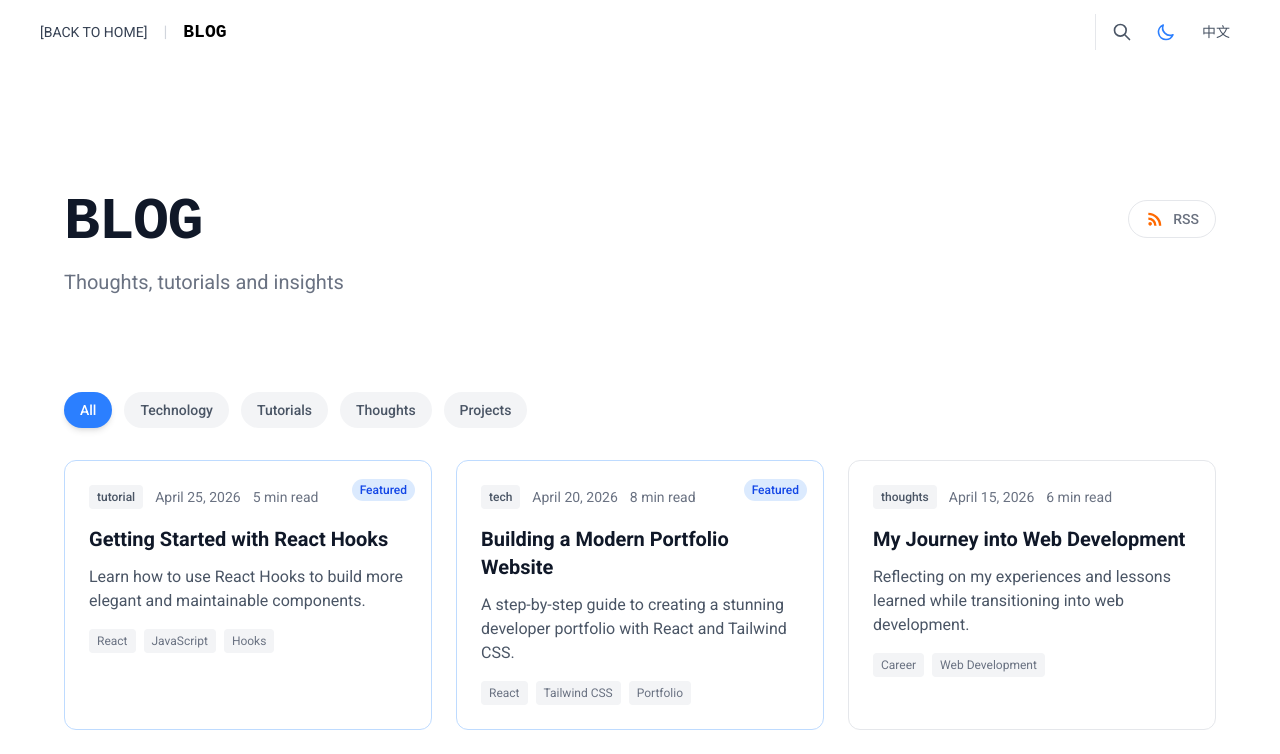
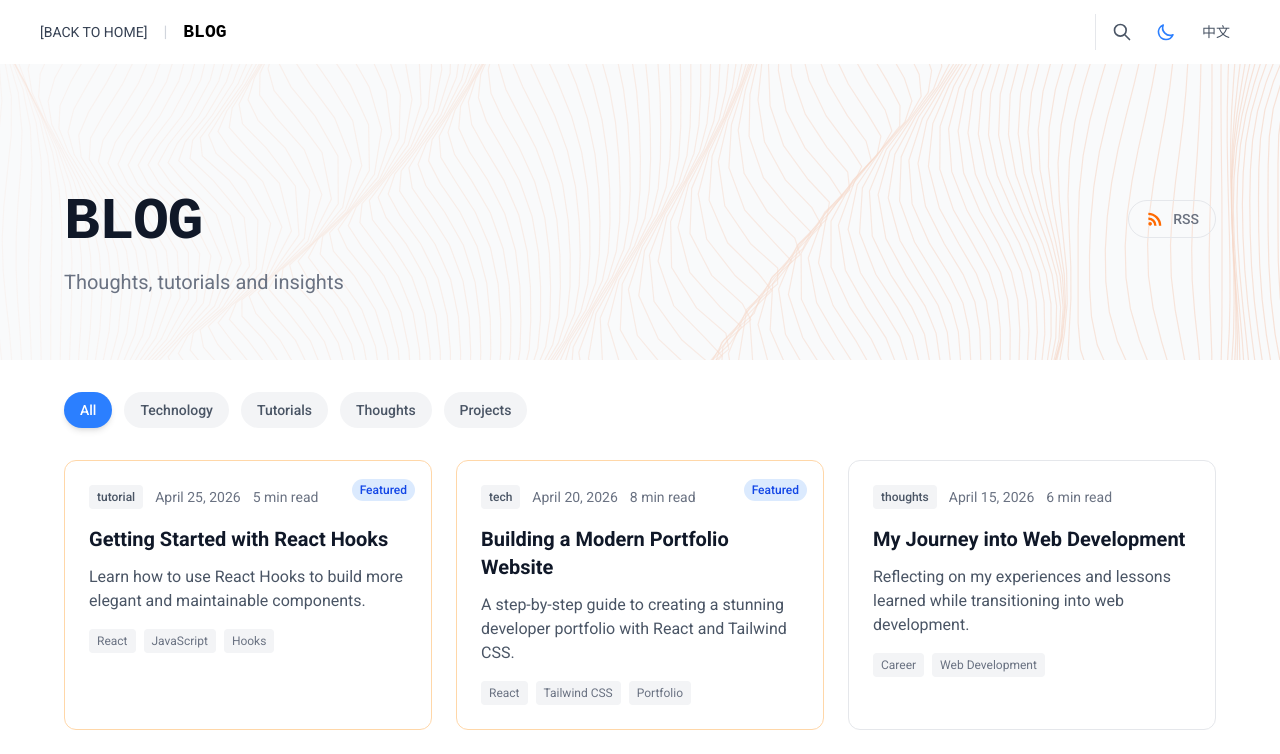
Before and after one commit to duan-deqing/duan-deqing.github.io, a React (Vite) app: page /blog in a window 1280 px wide. Shown: the top 754 px of the page. Built offline with nearby package versions, Linux system fonts and the light colour scheme; a web font is replaced by a local one.

Commit message:
ver 1.5.1 - 添加补丁，设置不同的颜色

```diff
--- a/package.json
+++ b/package.json
@@ -1,7 +1,7 @@
 {
   "name": "stylan_site",
   "private": true,
-  "version": "1.5.0",
+  "version": "1.5.1",
   "type": "module",
   "scripts": {
     "dev": "vite",
--- a/src/components/BlogPage/BlogHero.jsx
+++ b/src/components/BlogPage/BlogHero.jsx
@@ -11,15 +11,21 @@
  *
  * 【Props】
  * - t: function - 翻译函数
+ * - isDark: boolean - 是否深色模式
  * ============================================================================
  */
 
 import blogConfig from '../../blogConfig'
+import WaveAnimation from '../HomePage/WaveAnimation'
 
-export default function BlogHero({ t }) {
+export default function BlogHero({ t, isDark }) {
   return (
-    <section className="px-6 pt-24 pb-12 md:pt-32 md:pb-16">
-      <div className="max-w-6xl mx-auto">
+    <section className="relative px-6 pt-24 pb-12 md:pt-32 md:pb-16 bg-gray-50 dark:bg-gray-800/50 overflow-hidden">
+      {/* Wave 动画背景 */}
+      <div className="absolute inset-0 opacity-20">
+        <WaveAnimation color={isDark ? '#f97316' : '#ea580c'} />
+      </div>
+      <div className="relative z-10 max-w-6xl mx-auto">
         <div className="flex items-start justify-between">
           <div>
             {/* 页面标题 */}
--- a/src/components/BlogPage/BlogPost.jsx
+++ b/src/components/BlogPage/BlogPost.jsx
@@ -29,10 +29,10 @@ export default function BlogPost({ post, t }) {
   return (
     <Link
       to={`/blog/${post.slug}`}
-      className={`group relative bg-white dark:bg-gray-800 rounded-xl border transition-all duration-300 hover:shadow-[0_0_15px_rgba(59,130,246,0.3)] dark:hover:shadow-[0_0_15px_rgba(59,130,246,0.2)] block ${
+      className={`group relative bg-white dark:bg-gray-800 rounded-xl border transition-all duration-300 hover:shadow-[0_0_15px_rgba(234,88,12,0.3)] dark:hover:shadow-[0_0_15px_rgba(234,88,12,0.2)] block ${
         post.featured
-          ? 'border-blue-200 dark:border-blue-800 hover:border-blue-400 dark:hover:border-blue-600'
-          : 'border-gray-200 dark:border-gray-700 hover:border-blue-300 dark:hover:border-blue-700'
+          ? 'border-orange-200 dark:border-orange-800 hover:border-orange-400 dark:hover:border-orange-600'
+          : 'border-gray-200 dark:border-gray-700 hover:border-orange-300 dark:hover:border-orange-700'
       }`}
     >
       {/* 精选文章标记 */}
--- a/src/components/HomePage/BlogSection.jsx
+++ b/src/components/HomePage/BlogSection.jsx
@@ -54,7 +54,7 @@ export default function BlogSection({ posts, t }) {
             <Link
               key={post.slug}
               to={`/blog/${post.slug}`}
-              className="group bg-white dark:bg-gray-800 rounded-xl border border-gray-200 dark:border-gray-700 p-6 hover:shadow-[0_0_15px_rgba(59,130,246,0.3)] dark:hover:shadow-[0_0_15px_rgba(59,130,246,0.2)] hover:border-blue-300 dark:hover:border-blue-700 transition-all duration-300"
+              className="group bg-white dark:bg-gray-800 rounded-xl border border-gray-200 dark:border-gray-700 p-6 hover:shadow-[0_0_15px_rgba(234,88,12,0.3)] dark:hover:shadow-[0_0_15px_rgba(234,88,12,0.2)] hover:border-orange-300 dark:hover:border-orange-700 transition-all duration-300"
             >
               {/* 分类和日期 */}
               <div className="flex items-center gap-3 mb-4">
--- a/src/components/HomePage/Projects.jsx
+++ b/src/components/HomePage/Projects.jsx
@@ -47,7 +47,7 @@ export default function Projects({ t }) {
             <a
               key={index}
               href={project.link}
-              className="group p-6 rounded-xl border border-gray-200 dark:border-gray-700 bg-white dark:bg-gray-800 hover:shadow-[0_0_15px_rgba(59,130,246,0.3)] dark:hover:shadow-[0_0_15px_rgba(59,130,246,0.2)] hover:border-blue-300 dark:hover:border-blue-700 transition-all duration-300 flex flex-col"
+              className="group p-6 rounded-xl border border-gray-200 dark:border-gray-700 bg-white dark:bg-gray-800 hover:shadow-[0_0_15px_rgba(139,92,246,0.3)] dark:hover:shadow-[0_0_15px_rgba(139,92,246,0.2)] hover:border-purple-300 dark:hover:border-purple-700 transition-all duration-300 flex flex-col"
               style={{ height: '280px' }}
             >
               {/* 图标和标题 - 水平排列 */}
--- a/src/pages/BlogPage.jsx
+++ b/src/pages/BlogPage.jsx
@@ -122,7 +122,7 @@ function BlogPage() {
       {/* 主要内容区域 - 使用flex-grow填充剩余空间 */}
       <main className="w-full pt-16 flex-grow">
         {/* 博客标题区域 */}
-        <BlogHero t={t} />
+        <BlogHero t={t} isDark={isDark} />
 
         {/* 分类筛选 */}
         <section className="px-6 py-8">
--- a/src/pages/ContactPage.jsx
+++ b/src/pages/ContactPage.jsx
@@ -32,6 +32,7 @@ import { useTheme } from "../hooks/useTheme";
 import { useLanguage } from "../hooks/useLanguage";
 import PageHeader from "../components/shared/PageHeader";
 import PageFooter from "../components/shared/PageFooter";
+import WaveAnimation from "../components/HomePage/WaveAnimation";
 import config from "../config";
 
 function ContactPage() {
@@ -105,8 +106,12 @@ function ContactPage() {
 
       <main className="w-full pt-16 flex-grow">
         {/* Hero Section */}
-        <section className="py-16 px-6 bg-gray-50 dark:bg-gray-800/50">
-          <div className="max-w-4xl mx-auto text-center">
+        <section className="relative py-16 px-6 bg-gray-50 dark:bg-gray-800/50 overflow-hidden">
+          {/* Wave 动画背景 */}
+          <div className="absolute inset-0 opacity-30">
+            <WaveAnimation color={isDark ? '#34d399' : '#10b981'} />
+          </div>
+          <div className="relative z-10 max-w-4xl mx-auto text-center">
             <h1
               className="text-4xl md:text-5xl font-bold text-gray-900 dark:text-white mb-6"
               style={{ lineHeight: "1.3" }}
--- a/src/pages/ProjectsPage.jsx
+++ b/src/pages/ProjectsPage.jsx
@@ -27,6 +27,7 @@ import { useLanguage } from "../hooks/useLanguage";
 import PageHeader from "../components/shared/PageHeader";
 import PageFooter from "../components/shared/PageFooter";
 import PageTitle from "../components/shared/PageTitle";
+import WaveAnimation from "../components/HomePage/WaveAnimation";
 import config from "../config";
 
 function ProjectsPage() {
@@ -49,8 +50,12 @@ function ProjectsPage() {
 
       <main className="w-full pt-16 flex-grow">
         {/* 页面标题区域 */}
-        <section className="px-6 py-16 bg-gray-50 dark:bg-gray-800/50">
-          <div className="max-w-6xl mx-auto text-center">
+        <section className="relative px-6 py-16 bg-gray-50 dark:bg-gray-800/50 overflow-hidden">
+          {/* Wave 动画背景 */}
+          <div className="absolute inset-0 opacity-30">
+            <WaveAnimation color={isDark ? '#a78bfa' : '#8b5cf6'} />
+          </div>
+          <div className="relative z-10 max-w-6xl mx-auto text-center">
             <h1 className="text-4xl md:text-5xl font-bold text-gray-900 dark:text-white mb-4">
               {t({ en: "Featured Projects", zh: "精选项目" })}
             </h1>
@@ -71,7 +76,7 @@ function ProjectsPage() {
                 <a
                   key={index}
                   href={project.link}
-                  className="group bg-white dark:bg-gray-800 rounded-xl border border-gray-200 dark:border-gray-700 p-6 hover:shadow-[0_0_15px_rgba(59,130,246,0.3)] dark:hover:shadow-[0_0_15px_rgba(59,130,246,0.2)] hover:border-blue-300 dark:hover:border-blue-700 transition-all duration-300 flex flex-col"
+                  className="group bg-white dark:bg-gray-800 rounded-xl border border-gray-200 dark:border-gray-700 p-6 hover:shadow-[0_0_15px_rgba(139,92,246,0.3)] dark:hover:shadow-[0_0_15px_rgba(139,92,246,0.2)] hover:border-purple-300 dark:hover:border-purple-700 transition-all duration-300 flex flex-col"
                   style={{ minHeight: "280px" }}
                 >
                   {/* 图标和标题 */}
--- a/src/pages/SkillsPage.jsx
+++ b/src/pages/SkillsPage.jsx
@@ -27,6 +27,7 @@ import { useLanguage } from "../hooks/useLanguage";
 import PageHeader from "../components/shared/PageHeader";
 import PageFooter from "../components/shared/PageFooter";
 import PageTitle from "../components/shared/PageTitle";
+import WaveAnimation from "../components/HomePage/WaveAnimation";
 import config from "../config";
 
 function SkillsPage() {
@@ -54,8 +55,12 @@ function SkillsPage() {
 
       <main className="w-full pt-16 flex-grow">
         {/* 页面标题区域 */}
-        <section className="px-6 py-16 bg-gray-50 dark:bg-gray-800/50">
-          <div className="max-w-6xl mx-auto text-center">
+        <section className="relative px-6 py-16 bg-gray-50 dark:bg-gray-800/50 overflow-hidden">
+          {/* Wave 动画背景 */}
+          <div className="absolute inset-0 opacity-30">
+            <WaveAnimation color={isDark ? '#60a5fa' : '#3b82f6'} />
+          </div>
+          <div className="relative z-10 max-w-6xl mx-auto text-center">
             <h1 className="text-4xl md:text-5xl font-bold text-gray-900 dark:text-white mb-4">
               {t({ en: "Skills & Technologies", zh: "技能与技术" })}
             </h1>
```
Also changed, not shown: src/posts/2023-07-23-markdown-tutorial.md (+0 -6 lines), 95 other files (tests, documents, lock files or other folders).
